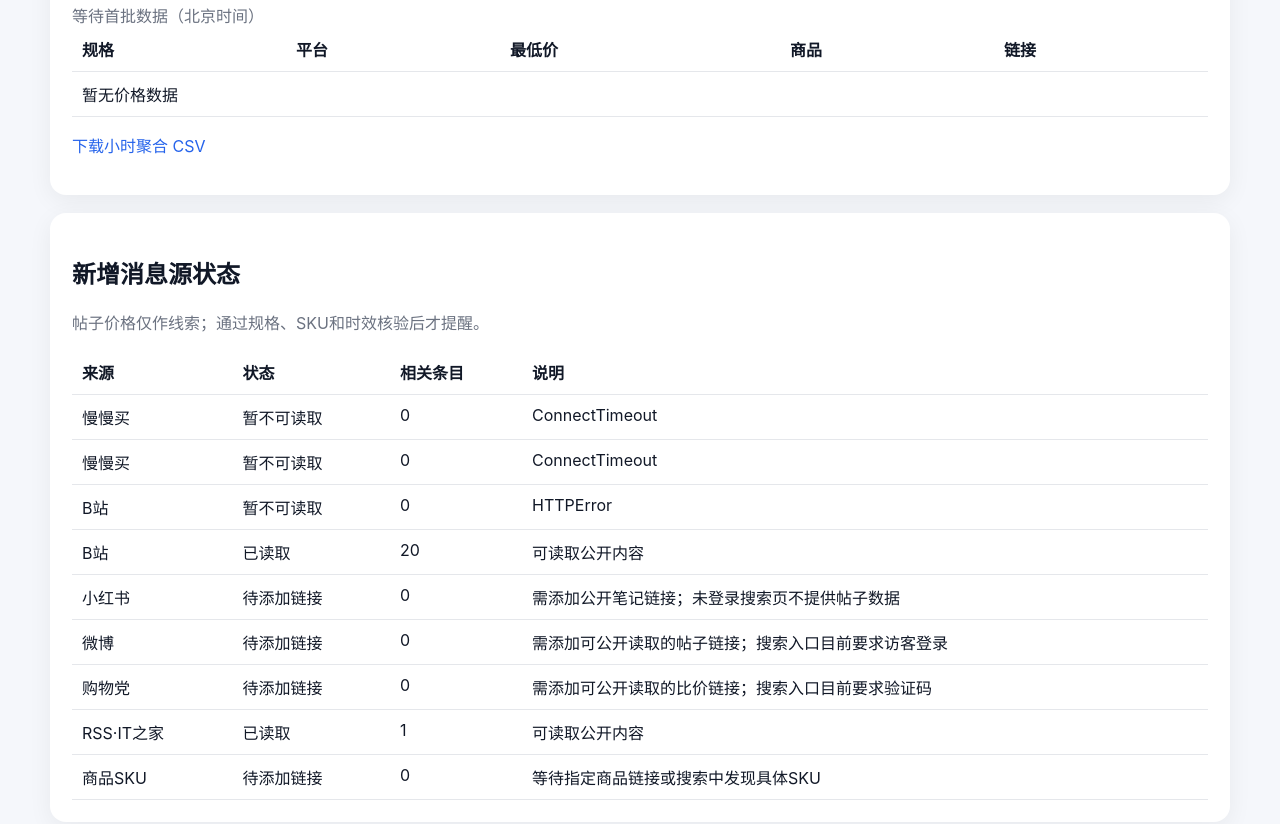
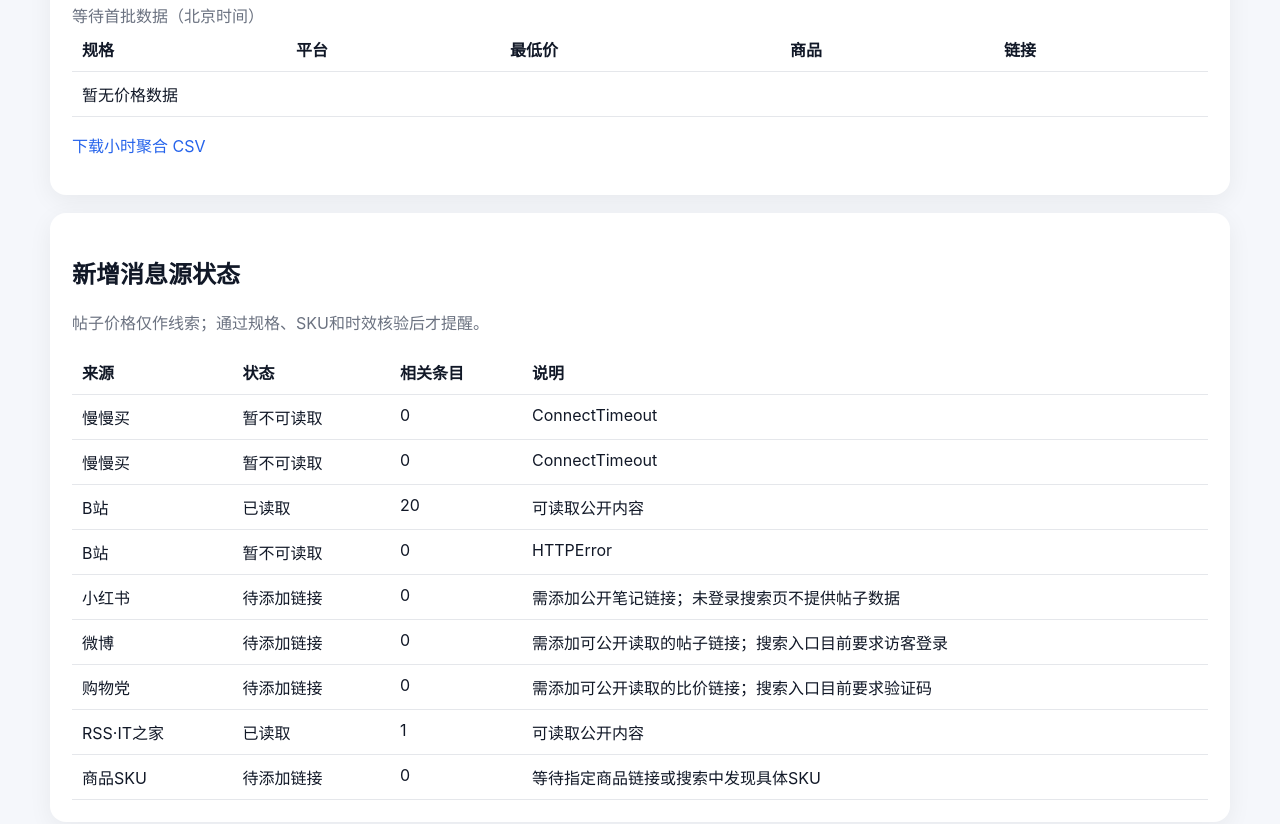
Before and after one commit to skk15857411020/5060TI, a plain HTML site: page docs/index.html in a window 1280 px wide. Shown: the part 1041-1865 px from the top of the page. Drawn offline with Linux system fonts and the light colour scheme.

```diff
--- a/docs/index.html
+++ b/docs/index.html
@@ -35,7 +35,7 @@ a{color:#2563eb;text-decoration:none}
 </table>
 <p><a href="hourly_min.csv">下载小时聚合 CSV</a></p>
 </div>
-<div class="card"><h2>新增消息源状态</h2><p class="muted">帖子价格仅作线索；通过规格、SKU和时效核验后才提醒。</p><table><thead><tr><th>来源</th><th>状态</th><th>相关条目</th><th>说明</th></tr></thead><tbody><tr><td>慢慢买</td><td>暂不可读取</td><td>0</td><td>ConnectTimeout</td></tr><tr><td>慢慢买</td><td>暂不可读取</td><td>0</td><td>ConnectTimeout</td></tr><tr><td>B站</td><td>暂不可读取</td><td>0</td><td>HTTPError</td></tr><tr><td>B站</td><td>已读取</td><td>20</td><td>可读取公开内容</td></tr><tr><td>小红书</td><td>待添加链接</td><td>0</td><td>需添加公开笔记链接；未登录搜索页不提供帖子数据</td></tr><tr><td>微博</td><td>待添加链接</td><td>0</td><td>需添加可公开读取的帖子链接；搜索入口目前要求访客登录</td></tr><tr><td>购物党</td><td>待添加链接</td><td>0</td><td>需添加可公开读取的比价链接；搜索入口目前要求验证码</td></tr><tr><td>RSS·IT之家</td><td>已读取</td><td>1</td><td>可读取公开内容</td></tr><tr><td>商品SKU</td><td>待添加链接</td><td>0</td><td>等待指定商品链接或搜索中发现具体SKU</td></tr></tbody></table></div>
+<div class="card"><h2>新增消息源状态</h2><p class="muted">帖子价格仅作线索；通过规格、SKU和时效核验后才提醒。</p><table><thead><tr><th>来源</th><th>状态</th><th>相关条目</th><th>说明</th></tr></thead><tbody><tr><td>慢慢买</td><td>暂不可读取</td><td>0</td><td>ConnectTimeout</td></tr><tr><td>慢慢买</td><td>暂不可读取</td><td>0</td><td>ConnectTimeout</td></tr><tr><td>B站</td><td>已读取</td><td>20</td><td>可读取公开内容</td></tr><tr><td>B站</td><td>暂不可读取</td><td>0</td><td>HTTPError</td></tr><tr><td>小红书</td><td>待添加链接</td><td>0</td><td>需添加公开笔记链接；未登录搜索页不提供帖子数据</td></tr><tr><td>微博</td><td>待添加链接</td><td>0</td><td>需添加可公开读取的帖子链接；搜索入口目前要求访客登录</td></tr><tr><td>购物党</td><td>待添加链接</td><td>0</td><td>需添加可公开读取的比价链接；搜索入口目前要求验证码</td></tr><tr><td>RSS·IT之家</td><td>已读取</td><td>1</td><td>可读取公开内容</td></tr><tr><td>商品SKU</td><td>待添加链接</td><td>0</td><td>等待指定商品链接或搜索中发现具体SKU</td></tr></tbody></table></div>
 </main>
 </body>
 </html>
```
